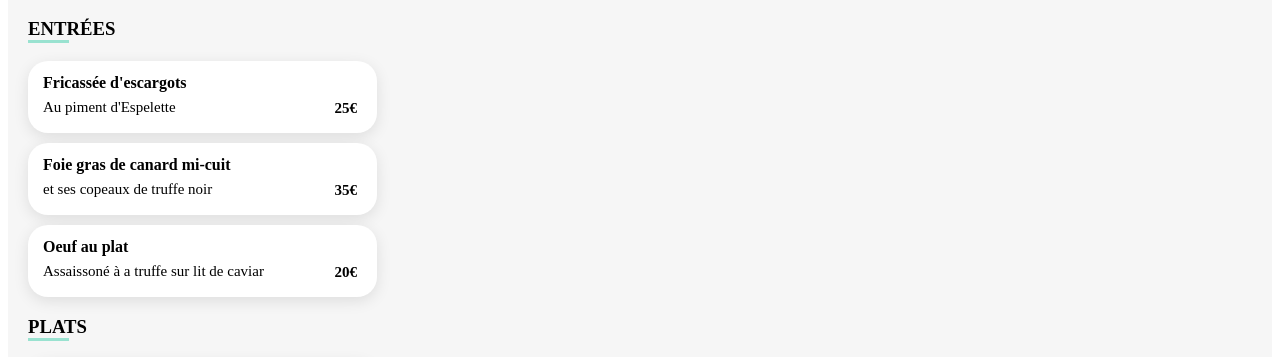
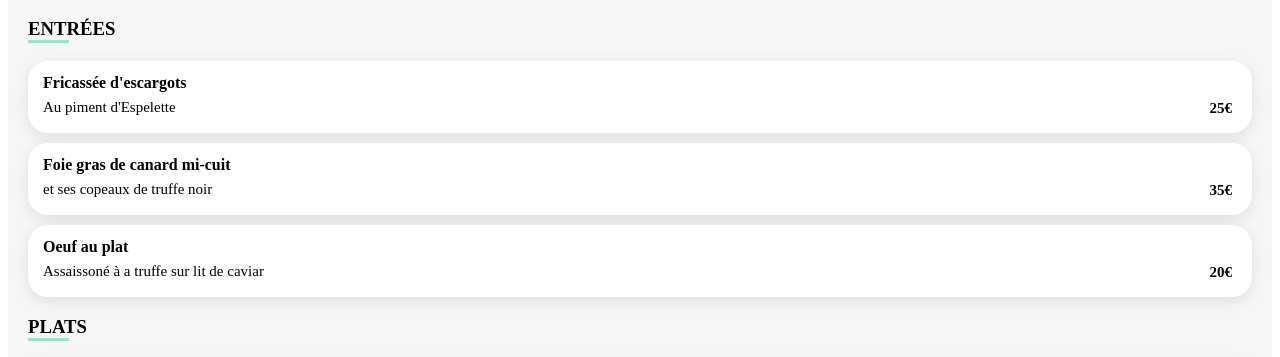
Before and after one commit to Annawebfr/P4-OhMyFood, a website: page restaurants/menu_la_palette_du_gout.html in a window 1280 px wide. Shown: the part 428-785 px from the top of the page. Drawn offline with Linux system fonts and the light colour scheme; a web font is replaced by a local one.

Commit message:
changement du codes

```diff
--- a/sass/restaurants.scss
+++ b/sass/restaurants.scss
@@ -111,7 +111,7 @@
     }
 
     .card {
-        width: 349px;
+        width: 100%;
         height: 72px;
         border-radius: 20px;
         background-color: #ffffff;
--- a/sass/style.scss
+++ b/sass/style.scss
@@ -362,6 +362,7 @@ restaurant .card_titles .empty {
 
 .heart {
     position: absolute;
+    margin-right: 35px;
     right: 0;
     top: 0;
     color: black;
```
Also changed, not shown: sass/restaurants.css, sass/style.css, 2 other files.
